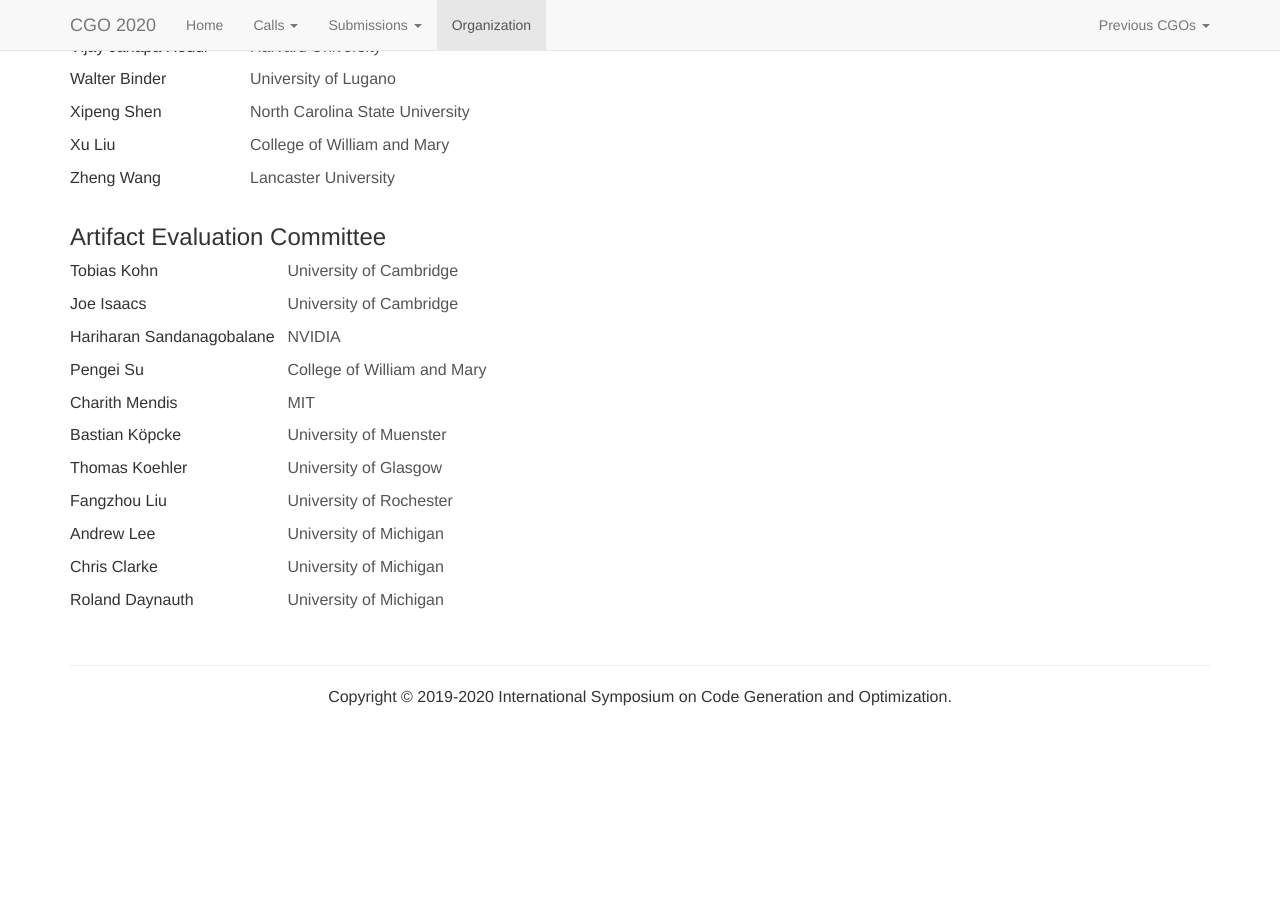
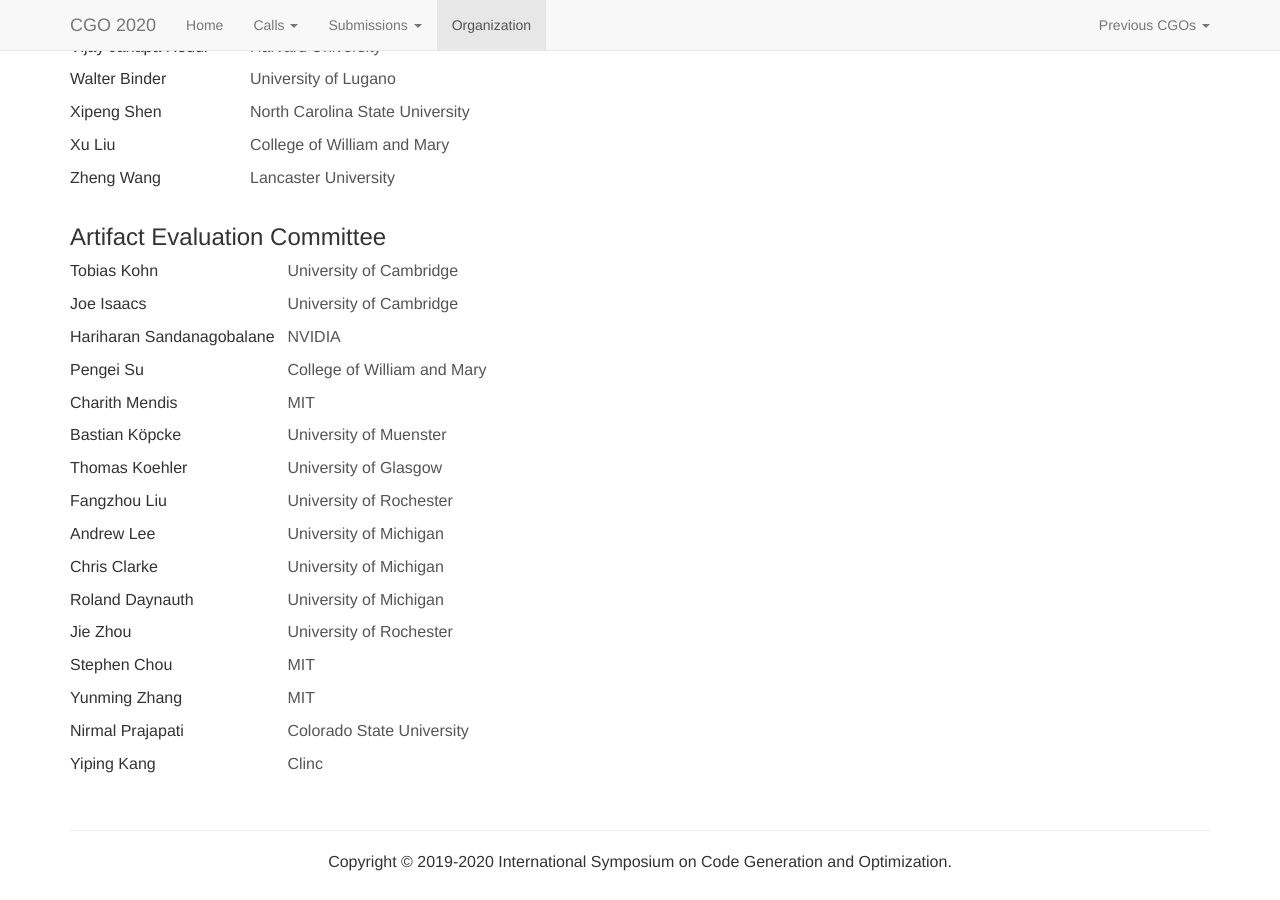
Before and after one commit to jingling/cgo2020, a Jekyll site: the page built from organization.html, in a window 1280 px wide and 900 px high, scrolled down 2670 px. Built offline with Jekyll 4.4.1, drawn with Linux system fonts in a browser that asks for light colours; nearby versions of some CDN libraries; comment, search, counter and statistics services are not loaded; before the commit the page ends 3405 px from its top, so only the background shows below that.

Commit message:
Update organization.yml

```diff
--- a/_data/organization.yml
+++ b/_data/organization.yml
@@ -190,3 +190,13 @@
     affiliation: University of Michigan
   - name: Roland Daynauth
     affiliation: University of Michigan
+  - name: Jie Zhou
+    affiliation: University of Rochester
+  - name: Stephen Chou
+    affiliation: MIT
+  - name: Yunming Zhang
+    affiliation: MIT
+  - name: Nirmal Prajapati
+    affiliation: Colorado State University
+  - name: Yiping Kang
+    affiliation: Clinc
```
